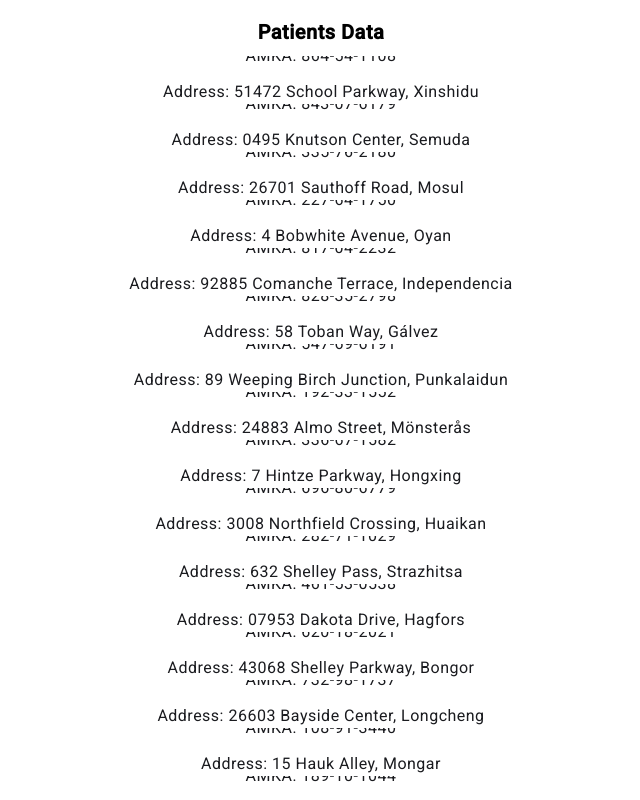
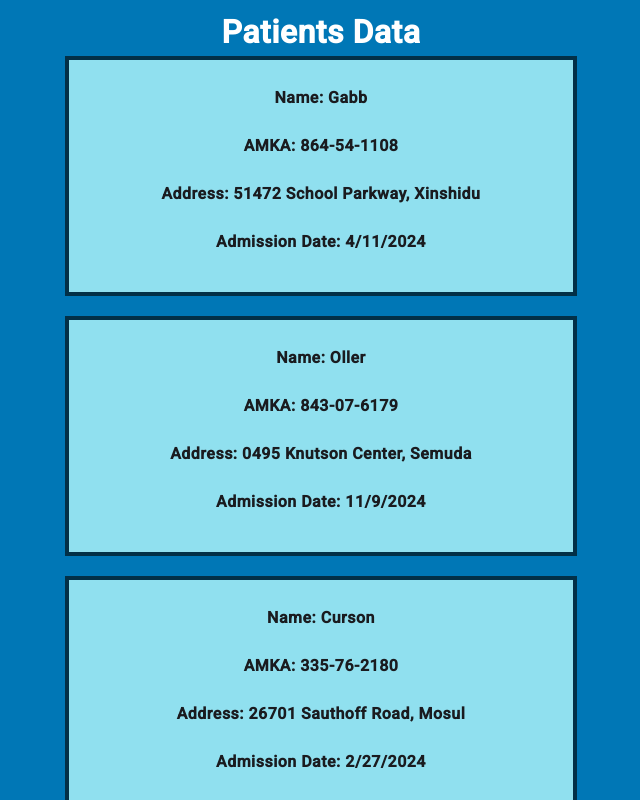
Before and after one commit to webspider02/angular_project_1, an Angular app: page / in a window 1280 px wide. Shown: the top 800 px of the page, without its empty margins (319-959 px from the left). Built offline with nearby package versions, Linux system fonts and the light colour scheme.

Commit message:
display data styles

```diff
--- a/src/app/display-data/display-data.component.html
+++ b/src/app/display-data/display-data.component.html
@@ -1,13 +1,11 @@
 <mat-list>
    <div mat-subheader>Patients Data</div>
    <ng-container *ngFor="let patient of patientData">
-     <mat-list-item>
-      <div>
-        <p matLine>{{ patient.fullName }}</p>
-        <p matLine>AMKA: {{ patient.amka }}</p>
-        <p matLine>Address: {{ patient.address.street }}, {{ patient.address.city }}</p>
-        <p matLine>Admission Date: {{ patient.admissionDate }}</p>
-      </div>
-     </mat-list-item>
+    <div class="mat-container">
+      <mat-list-item><p>Name: {{ patient.fullName }}</p></mat-list-item>
+      <mat-list-item><p>AMKA: {{ patient.amka }}</p></mat-list-item>
+      <mat-list-item><p>Address: {{ patient.address.street }}, {{ patient.address.city }}</p></mat-list-item>
+      <mat-list-item><p>Admission Date: {{ patient.admissionDate }}</p></mat-list-item>
+    </div>
    </ng-container>
  </mat-list>
--- a/src/app/display-data/display-data.component.scss
+++ b/src/app/display-data/display-data.component.scss
@@ -1,9 +1,26 @@
-mat-list{
+mat-list {
     text-align: center;
-    div[mat-subheader]{
-        font: {
-            size: 20px;
-            weight: bold;
-        }
+
+    div[mat-subheader] {
+      font-size: 32px;
+      font-weight: bold;
+      color: white;
+
     }
-}
+
+    div.mat-container {
+      border: 4px solid #023047;
+      padding: 20px;
+      margin: 0 30% 20px;
+      background-color: #90e0ef;
+
+      mat-list-item {
+          p {
+            font: {
+              size: 16px;
+              weight: bold;
+            }
+          }
+         }
+     }
+  }
--- a/src/app/display-data/display-data.component.ts
+++ b/src/app/display-data/display-data.component.ts
@@ -10,7 +10,7 @@ import { Patient } from '../models';
   standalone: true,
   imports: [MatListModule, CommonModule, MatDividerModule],
   templateUrl: './display-data.component.html',
-  styleUrl: './display-data.component.scss'
+  styleUrls: ['./display-data.component.scss']
 })
 export class DisplayDataComponent {
   patientData: Patient[] = patientData;
--- a/src/styles.scss
+++ b/src/styles.scss
@@ -1,4 +1,8 @@
 /* You can add global styles to this file, and also import other style files */
 
 html, body { height: 100%; }
-body { margin: 0; font-family: Roboto, "Helvetica Neue", sans-serif; }
+body {
+    margin: 0;
+    font-family: Roboto, "Helvetica Neue", sans-serif;
+    background-color: #0077b6;
+}
```
